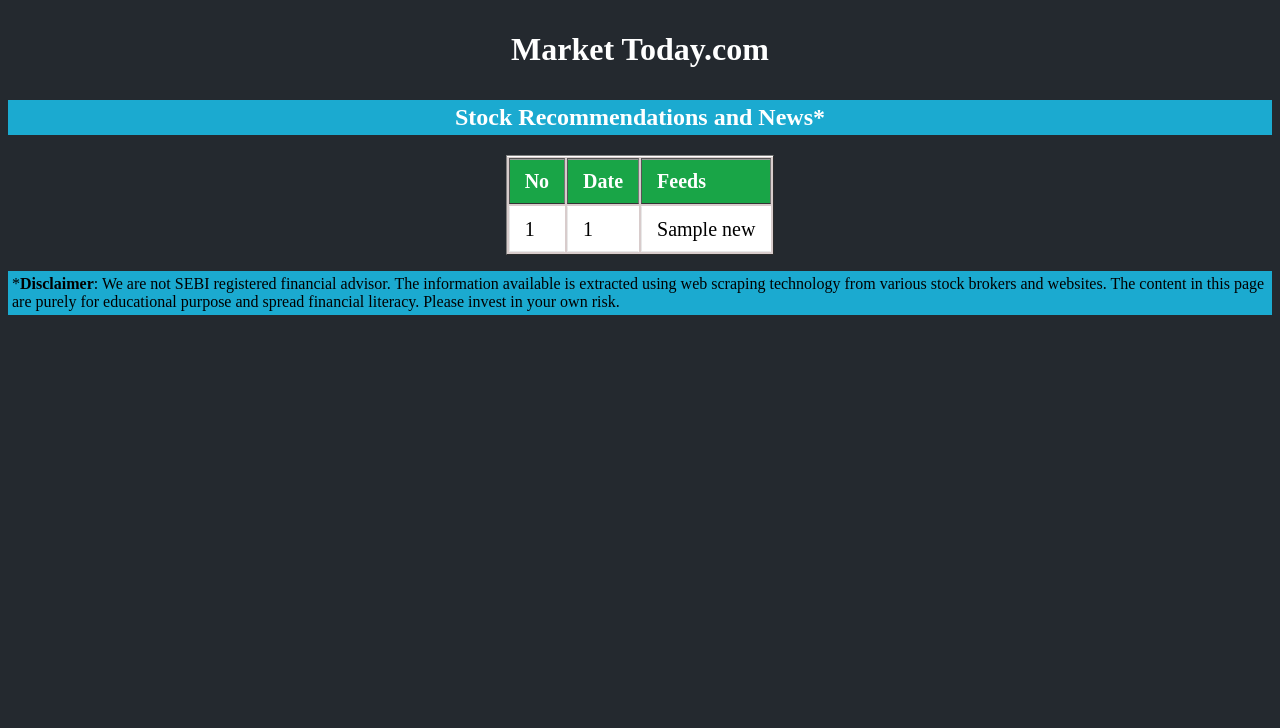
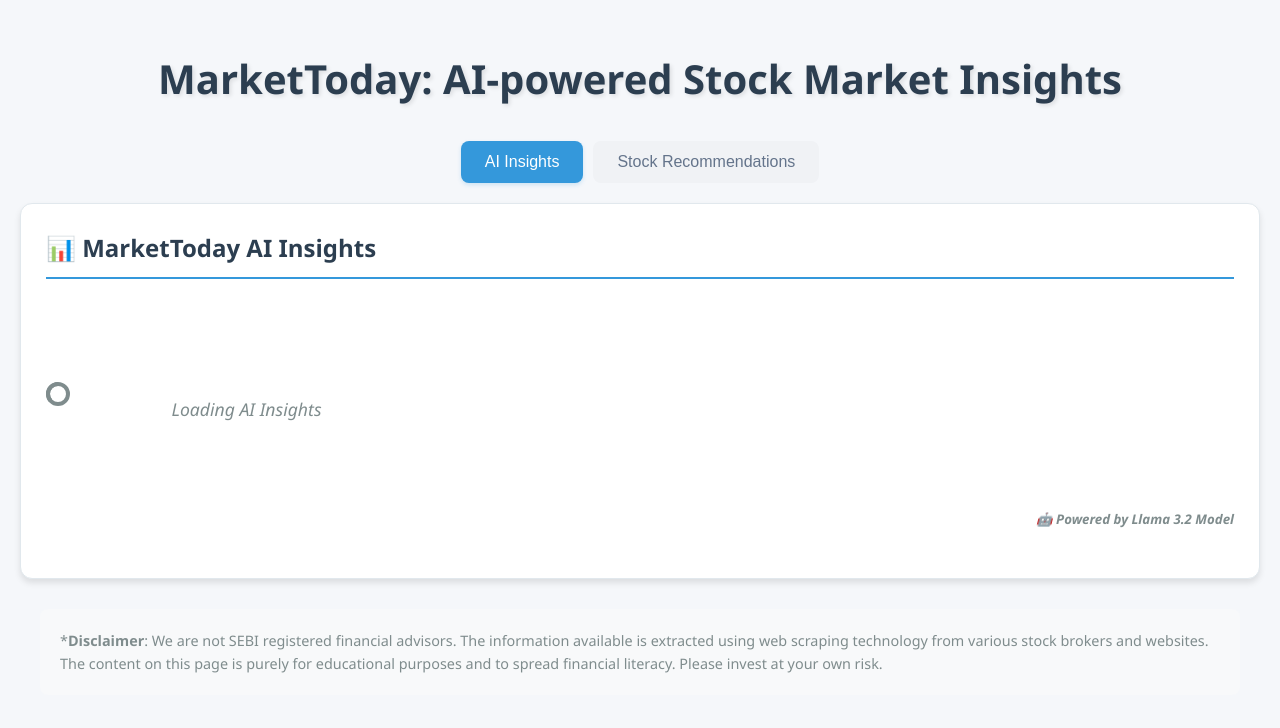
Before and after one commit to jerinjmr/market-today, a Flask app: template templates/index.html in a window 1280 px wide. Shown: the top 728 px of the page. Run offline with Flask 3, Linux system fonts and the light colour scheme; the template is opened without the code that fills it: most values are stand-ins (such as "Sample title", 1, 10 or a date in 2020).

Commit message:
Enhance UI components
- Enhance look and feel of the UI
- Add streaming of AI responses
- Add different sections for AI insights and market news

```diff
--- a/static/style.css
+++ b/static/style.css
@@ -1,75 +1,172 @@
- body {
-  	background-color:#24292f
- }
+body {
+    font-family: 'Segoe UI', Tahoma, Geneva, Verdana, sans-serif;
+    line-height: 1.6;
+    margin: 0;
+    padding: 20px;
+    background-color: #f5f7fa;
+}
+
+.container {
+    max-width: 1200px;
+    margin: 0 auto;
+    padding: 0 20px;
+}
 
 .logo {
-	background-color: #24292f;
-  	padding: 10px;
-  	color: white;
-  	text-align: center;
+    color: #2c3e50;
+    font-size: 2.5em;
+    text-align: center;
+    margin-bottom: 30px;
+    text-shadow: 2px 2px 4px rgba(0,0,0,0.1);
+}
+
+.ai-section {
+    background: white;
+    border-radius: 12px;
+    padding: 25px;
+    margin: 20px auto;
+    box-shadow: 0 4px 6px rgba(0,0,0,0.1);
+    border: 1px solid #e1e8ed;
+}
+
+.ai-section h3 {
+    color: #2c3e50;
+    margin-top: 0;
+    font-size: 1.5em;
+    border-bottom: 2px solid #3498db;
+    padding-bottom: 10px;
+    margin-bottom: 20px;
+}
+
+#ai-content {
+    font-size: 1.1em;
+    line-height: 1.8;
+    color: #34495e;
+    min-height: 100px;
+    white-space: pre-wrap;
+}
+
+.loading {
+    color: #7f8c8d;
+    font-style: italic;
+    display: flex;
+    align-items: center;
+    gap: 10px;
+}
+
+.dots {
+    display: inline-block;
+    animation: dots 2.5s infinite;  /* Slowed down from 1.5s to 2.5s */
+}
+
+@keyframes dots {
+    0%, 25% { content: '.'; }
+    35%, 50% { content: '..'; }
+    60%, 75% { content: '...'; }
+    85%, 100% { content: ''; }
+}
+
+table {
+    width: 100%;
+    border-collapse: collapse;
+    margin: 20px 0;
+    background: white;
+    border-radius: 8px;
+    overflow: hidden;
+    box-shadow: 0 4px 6px rgba(0,0,0,0.1);
+}
+
+th {
+    background-color: #2c3e50;
+    color: white;
+    padding: 15px;
+    text-align: left;
+}
+
+td {
+    padding: 12px 15px;
+    border-bottom: 1px solid #e1e8ed;
+}
+
+tr:hover {
+    background-color: #f8f9fa;
+}
+
+.table-content {
+    color: #2c3e50;
+    text-decoration: none;
+    transition: color 0.3s ease;
+}
+
+.table-content:hover {
+    color: #3498db;
+}
+
+.banner {
+    color: #2c3e50;
+    text-align: center;
+    margin: 30px 0;
+    font-size: 1.8em;
 }
 
 .footer {
-	background-color: #1baad0;
-	padding: 4px;
-	color: black;
+    margin-top: 30px;
+    padding: 20px;
+    background: #f8f9fa;
+    border-radius: 8px;
+    font-size: 0.9em;
+    color: #7f8c8d;
 }
 
-a {
-	text-decoration: none;
+h5 {
+    color: #7f8c8d;
+    text-align: right;
+    font-style: italic;
+    margin-top: 20px;
 }
 
-a:hover {
-	text-decoration: underline;
-	color: blue;
+/* Add new tab styles */
+.tabs {
+    display: flex;
+    gap: 10px;
+    margin-bottom: 20px;
+    justify-content: center;
 }
 
-.table-content {
-	color: black;
-}
-.banner {
-	background-color: #1baad0;
-	padding: 4px;
-	color: white;
-	width: auto;
-	text-align: center;
+.tab-button {
+    padding: 12px 24px;
+    border: none;
+    border-radius: 8px;
+    background-color: #f0f2f5;
+    color: #64748b;
+    font-size: 1rem;
+    font-weight: 500;
+    cursor: pointer;
+    transition: all 0.2s ease;
 }
 
-table {
-	background: #d8cccc;
-	border-collapse: separate;
-	box-shadow: inset 0 1px 0 #fff;
-	font-size: 20px;
-	line-height: 24px;
-	text-align: left;
-	margin:auto;
-	width: auto;
+.tab-button:hover {
+    background-color: #e2e8f0;
+    color: #334155;
 }
 
-th {
-	background-color: #19a547;
-	border-left: 1px solid #555;
-	border-right: 1px solid #777;
-	border-top: 1px solid #555;
-	border-bottom: 1px solid #333;
-	box-shadow: inset 0 1px 0 #999;
-	color: #fff;
-  	font-weight: bold;
-	padding: 10px 15px;
-	position: relative;
-}
-td {
-	border-right: 1px solid #fff;
-	border-left: 1px solid #e8e8e8;
-	border-top: 1px solid #fff;
-	border-bottom: 1px solid #e8e8e8;
-	padding: 10px 15px;
-	position: relative;
-	transition: all 300ms;
+.tab-button.active {
+    background-color: #3498db;
+    color: white;
+    box-shadow: 0 2px 4px rgba(52, 152, 219, 0.2);
 }
 
-tr {
-	background: white
+/* Add styles for tab content */
+.tab-content {
+    display: none;
 }
 
-tr:nth-child(even){background-color: #f2f2f2}
+.tab-content.active {
+    display: block;
+    animation: fadeIn 0.3s ease;
+}
+
+@keyframes fadeIn {
+    from { opacity: 0; }
+    to { opacity: 1; }
+}
--- a/templates/index.html
+++ b/templates/index.html
@@ -5,18 +5,47 @@
     <meta charset="UTF-8">
     <meta http-equiv="X-UA-Compatible" content="IE=edge">
     <meta name="viewport" content="width=device-width, initial-scale=1.0">
-    <title>Market Today.com</title>
+    <title>MarketToday</title>
     <link type="text/css" rel="stylesheet" href="../static/style.css">
     <link rel="shortcut icon" href="{{ url_for('static', filename='mt.png') }}">
 </head>
 
 <body>
     <div class="container">
-        <h1 class="logo"> Market Today.com</h1>
+        <h1 class="logo"> MarketToday: AI-powered Stock Market Insights</h1>
     </div>
+
+    <!-- Tabs -->
+    <div class="container">
+        <div class="tabs">
+            <button class="tab-button active" onclick="openTab(event, 'ai-insights')">AI Insights</button>
+            <button class="tab-button" onclick="openTab(event, 'stock-recommendations')">Stock Recommendations</button>
+        </div>
+    </div>
+
+    <!-- AI Insights Tab -->
+    <div id="ai-insights" class="tab-content active">
+        <div class="container ai-section">
+            <h3>📊 MarketToday AI Insights</h3>
+            <p id="ai-content">
+                <span class="loading">
+                    <svg class="animate-spin h-5 w-5 mr-3" viewBox="0 0 24 24" width="24" height="24">
+                        <circle class="opacity-25" cx="12" cy="12" r="10" stroke="currentColor" stroke-width="4" fill="none"></circle>
+                        <path class="opacity-75" fill="currentColor" d="M4 12a8 8 0 018-8V0C5.373 0 0 5.373 0 12h4zm2 5.291A7.962 7.962 0 014 12H0c0 3.042 1.135 5.824 3 7.938l3-2.647z"></path>
+                    </svg>
+                    Loading AI Insights<span class="dots"></span>
+                </span>
+            </p>
+            <h5>🤖 Powered by Llama 3.2 Model</h5>
+        </div>
+    </div>
+
+    <!-- Stock Recommendations Tab -->
+    <div id="stock-recommendations" class="tab-content">
         <div class="container">
             <h2 class="banner">Stock Recommendations and News* </h2>
         </div>
+
         <table border="1">
             <thead>
                 <tr>
@@ -28,25 +57,52 @@
             <tbody>
                 {% for news in calls %}
                 <tr>
-                <td>{{loop.index}}</td>
-                <td>{{news[0]}}</td>
+                    <td>{{ loop.index }}</td>
+                    <td>{{ news[0] }}</td>
                     <td>
-                    <a class="table-content" href="{{news[2]}}">
-                        {{news[1]}}
+                        <a class="table-content" href="{{ news[2] }}">
+                            {{ news[1] }}
                         </a>
                     </td>
                 </tr>
                 {% endfor %}
             </tbody>
         </table>
+    </div>
+
     <div class="container">
         <p class="footer">
-            *<b>Disclaimer</b>: We are not SEBI registered financial advisor.
+            *<b>Disclaimer</b>: We are not SEBI registered financial advisors.
             The information available is extracted using web scraping technology from various stock brokers and
-            websites. The content in this page are purely for educational purpose and spread financial literacy.
-            Please invest in your own risk.
+            websites. The content on this page is purely for educational purposes and to spread financial literacy.
+            Please invest at your own risk.
         </p>
     </div>
+
+    <script>
+        function openTab(evt, tabName) {
+            var i, tabContent, tabButtons;
+
+            // Hide all tab content
+            tabContent = document.getElementsByClassName("tab-content");
+            for (i = 0; i < tabContent.length; i++) {
+                tabContent[i].style.display = "none";
+            }
+
+            // Remove active class from all tab buttons
+            tabButtons = document.getElementsByClassName("tab-button");
+            for (i = 0; i < tabButtons.length; i++) {
+                tabButtons[i].className = tabButtons[i].className.replace(" active", "");
+            }
+
+            // Show the selected tab and mark its button as active
+            document.getElementById(tabName).style.display = "block";
+            evt.currentTarget.className += " active";
+        }
+
+        // Show AI Insights tab by default
+        document.getElementById("ai-insights").style.display = "block";
+    </script>
     <script src="../static/script.js"></script>
 </body>
 
```
Lines whose indentation alone changed are shown as unchanged.
